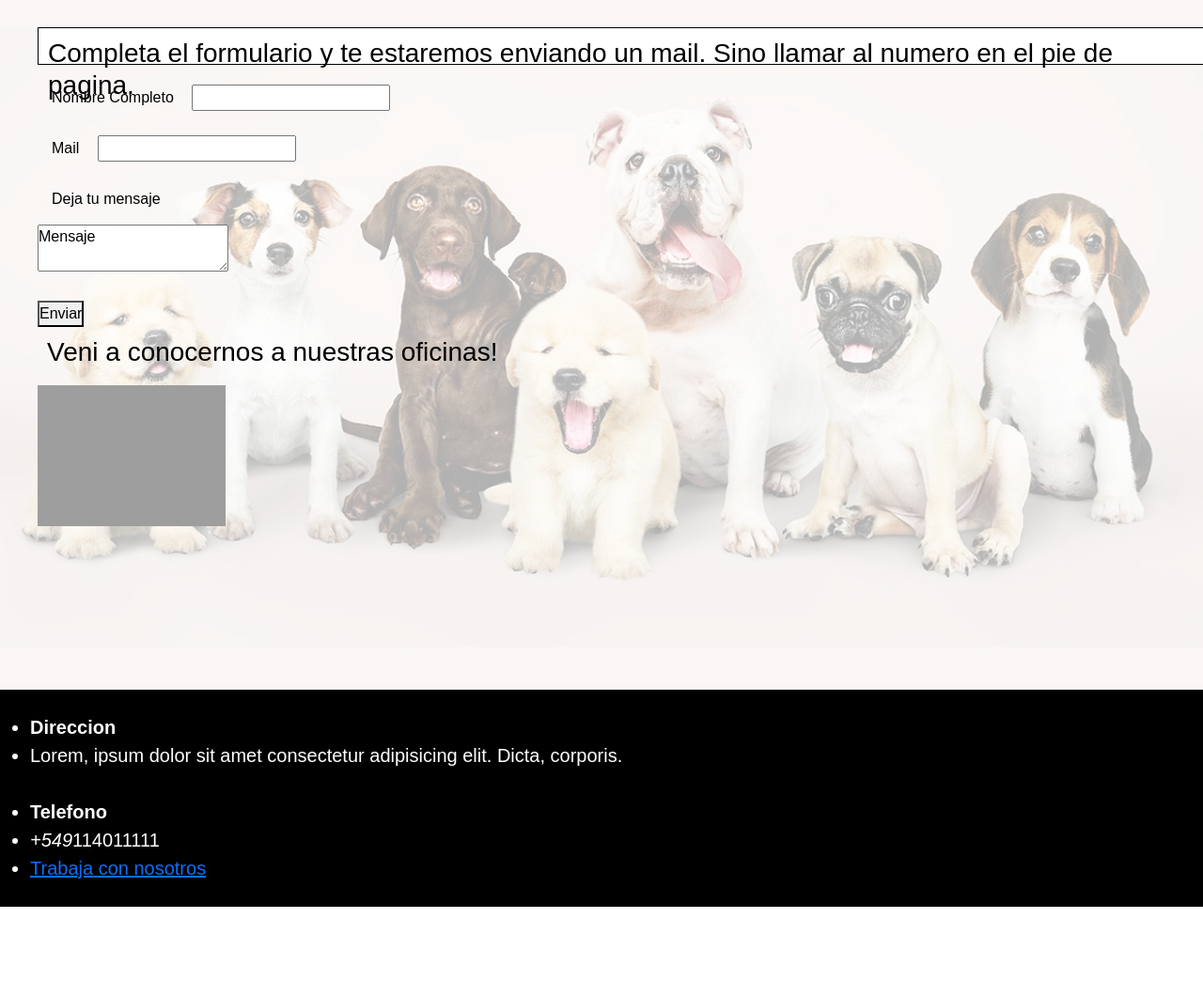
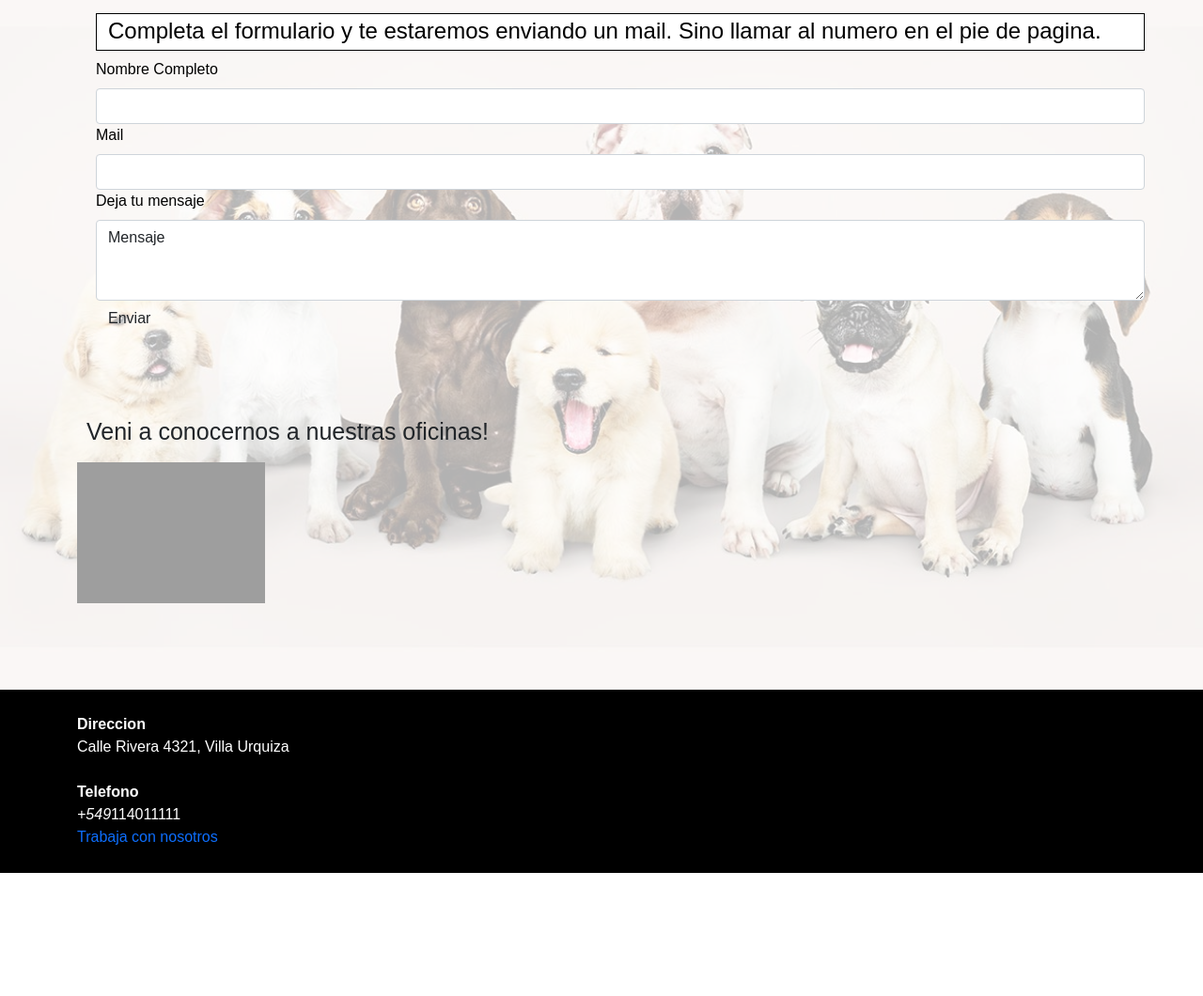
Before and after one commit to icampeol/adopciones, a plain HTML site: page contacto.html in a window 1280 px wide. Shown: the part 266-1326 px from the top of the page at 94% size. Drawn offline with nearby package versions, Linux system fonts and the light colour scheme; grey boxes are pictures that could not be loaded.

Commit message:
commit ultimo status sin scss

```diff
--- a/contacto.html
+++ b/contacto.html
@@ -5,14 +5,18 @@
   <meta http-equiv="X-UA-Compatible" content="IE=edge">
   <meta name="viewport" content="width=device-width, initial-scale=1.0">
   <title>Adopciones Ignacio Campeol</title>
-  <link rel="stylesheet" href="./styles-form.css">
+  <meta name="description" content="En este sitio vas a poder ver todas las mascotas listas para adoptar ">
+  <meta name="keywords"  content="ADOPCION,PERRO,GATO,REFUGIO,MASCOTA,HOGAR,ADOPTAR,RESCATADO,CASTRAR">
+  <!--BOOTSTRAP-->
   <link href="https://cdn.jsdelivr.net/npm/bootstrap@5.0.1/dist/css/bootstrap.min.css" rel="stylesheet" integrity="sha384-+0n0xVW2eSR5OomGNYDnhzAbDsOXxcvSN1TPprVMTNDbiYZCxYbOOl7+AMvyTG2x" crossorigin="anonymous">
   <script src="https://cdn.jsdelivr.net/npm/bootstrap@5.0.1/dist/js/bootstrap.bundle.min.js" integrity="sha384-gtEjrD/SeCtmISkJkNUaaKMoLD0//ElJ19smozuHV6z3Iehds+3Ulb9Bn9Plx0x4" crossorigin="anonymous"></script>
+  <!--Linkeo CSS-->
+  <link rel="stylesheet" href="./styles-form.css">
 </head>
 <body>
   <header class=header>
-    <h1>Adopta tu nueva mascota</h1>
-    <nav>
+    <h1 class=col-4>Adopta tu nueva mascota</h1> <!--Titulo en HEAD-->
+    <nav><!--Barra de menu en HEAD-->
       <ul class=header_menu>
         <li><a href="./index.html">Inicio</a></li>
         <li><a href="./en-adopcion.html">En adopcion</a></li>
@@ -24,35 +28,32 @@
     </ul>
       </nav>
     </header>
-    <main>
-    <div class=main_resto>
+    <main> <!--Container para responsive-->
+    <div class=main_resto><!--Clase para fondo-->
     <form action="+">
-		<fieldset class=formulario>
-			<legend><h3>Completa el formulario y te estaremos enviando un mail. Sino llamar al numero en el pie de pagina.</h3></legend>
-			<label for="nombre">Nombre Completo</label>
-			<input id="nombre" name="nomber" type="text">
-			<br>
-			<label for="telefono">Mail</label>
-			<input id="telefono" name="telefono" type="text">
-			<br>
-			<label for="mensaje">Deja tu mensaje</label>
-            <br>
-			<textarea name="mensaje">Mensaje</textarea>
-			<br>
-			<br>
-			<button type="submit">Enviar</button>
-      <div>
-        <h3>Veni a conocernos a nuestras oficinas!</h3>
-        <iframe width="200px" height="150px" frameborder="0" scrolling="no" marginheight="0" marginwidth="0" src="https://maps.google.com/maps?width=100%25&amp;height=600&amp;hl=es&amp;q=parque%20chas,%20los%20incas%20y%20barnaza+(Mi%20nombre%20de%20egocios)&amp;t=&amp;z=15&amp;ie=UTF8&amp;iwloc=B&amp;output=embed"></iframe><a href="https://www.mapsdirections.info/marcar-radio-circulo-mapa/"></a>
-      </div>
-		</fieldset>
-  	</form>
+    <div class='container form-group achicar'> <!--DIV para aplicar formato de BS-->
+      <fieldset>
+        <legend class=container>Completa el formulario y te estaremos enviando un mail. Sino llamar al numero en el pie de pagina.</legend>
+        <label for="nombre" class=form-label>Nombre Completo</label>
+        <input id="nombre" name="nomber" type="text" class=form-control>
+        <label for="telefono" class=form-label>Mail</label>
+        <input id="telefono" name="telefono" type="text" class=form-control>
+        <label for="mensaje" class=form-label>Deja tu mensaje</label>
+        <textarea name="mensaje" class=form-control rows=3>Mensaje</textarea>
+        <button type="submit" class='btn btn-default'>Enviar</button>
+      </fieldset>
+    </div>
+    </form>
+    <div class='container subir'>
+      <h3>Veni a conocernos a nuestras oficinas!</h3>
+      <iframe width="200px" height="150px" frameborder="0" scrolling="no" marginheight="0" marginwidth="0" src="https://maps.google.com/maps?width=100%25&amp;height=600&amp;hl=es&amp;q=parque%20chas,%20los%20incas%20y%20barnaza+(Mi%20nombre%20de%20egocios)&amp;t=&amp;z=15&amp;ie=UTF8&amp;iwloc=B&amp;output=embed"></iframe><a href="https://www.mapsdirections.info/marcar-radio-circulo-mapa/"></a>
+    </div>
     </div>
 </main>
     <footer>
-      <ul>
+      <ul class=container>
         <li><strong>Direccion</strong></li>
-        <li><span>Lorem, ipsum dolor sit amet consectetur adipisicing elit. Dicta, corporis.</span></li>
+        <li><span>Calle Rivera 4321, Villa Urquiza</span></li>
         <br>
         <li><strong>Telefono</strong></li>
         <li><span><em>+549</em>114011111</span></li>
--- a/styles-form.css
+++ b/styles-form.css
@@ -11,6 +11,7 @@
     flex-direction: column;
     color: black;
     vertical-align: middle;
+    width: 100%;
 }
 nav{
     width: inherit;
@@ -25,7 +26,7 @@ nav{
     position: absolute;
     top: 210px;
     height: 40px;
-    width: 100%;
+    width: inherit;
     font-size: 20px;
     font-family: sans-serif;
     justify-items: center;
@@ -33,13 +34,10 @@ nav{
 header h1 {
     width: fit-content;
     font-family: sans-serif;
-    font-size: 40px;
     background-color: white;
     border-style: solid;
     border-radius: 10px;
-    position:relative;
-    left: 10px;
-    top: 10px;
+    margin: 10px;
     padding:4px;
 }
 header nav ul li {
@@ -81,12 +79,6 @@ form{
     height:700px;
     padding: 10px;
 }
-.formulario{
-   height: inherit;
-   vertical-align: middle;
-   padding-left: 10px;
-   padding-top: 15px;
-}
 .formulario label {
     padding: 15px;
 }
@@ -101,7 +93,6 @@ footer {
     display: flex;
     flex-direction: column;
     font-family: sans-serif;
-    font-size: 20px;
     background-color:black;
     color: white;
     padding-top: 25px;
@@ -141,3 +132,15 @@ input:focus{
     background-color: rgba(185, 185, 185, 0.836);
     transition: 1s;
 }
+ul {
+    list-style: none;
+}
+.achicar {
+    height: 600px;
+    padding-bottom: 0px;
+}
+.subir {
+    position: relative;
+    bottom: 250px;
+    align-items: center;
+}
--- a/styles-main.css
+++ b/styles-main.css
@@ -1,6 +1,8 @@
 * {
     margin: 0px;
-    padding:0px;
+    margin-left: 0px;
+    margin-right: 0px;
+    padding: 0px;
 }
 .header {
     background-image: url(./Img_css/patas.relleno.jpg);
@@ -11,6 +13,7 @@
     flex-direction: column;
     color: black;
     vertical-align: middle;
+    width: 100%;
 }
 nav{
     width: inherit;
@@ -25,7 +28,7 @@ nav{
     position: absolute;
     top: 210px;
     height: 40px;
-    width: 100%;
+    width: inherit;
     font-size: 20px;
     font-family: sans-serif;
     justify-items: center;
@@ -33,13 +36,10 @@ nav{
 header h1 {
     width: fit-content;
     font-family: sans-serif;
-    font-size: 40px;
     background-color: white;
     border-style: solid;
     border-radius: 10px;
-    position:relative;
-    left: 10px;
-    top: 10px;
+    margin: 10px;
     padding:4px;
 }
 header nav ul li {
@@ -47,25 +47,16 @@ header nav ul li {
     justify-items: center;
     align-items: center;
 }
+ul {
+    list-style: none;
+}
 .main_index {
     background-image: url(./Img_css/razas-de-perro-adiestrar-t.jpg);
     background-size:cover;
     background-repeat: no-repeat;
     background-position: center;
-}
-main div {
     height: 750px;
     width: 100%;
-}
-footer {
-    display: flex;
-    flex-direction: column;
-    font-family: sans-serif;
-    font-size: 20px;
-    background-color:black;
-    color: white;
-    padding-top: 25px;
-    padding-bottom: 10px;
 }
 a {
     text-decoration: none;
@@ -81,13 +72,13 @@ a:active {
     color: white;
     background-image: radial-gradient(white,black);
 }
-h3{
+footer {
+    display: flex;
+    flex-direction: column;
     font-family: sans-serif;
-    padding: 10px;
-    font-size: 25px;
+    font-size: 20px;
+    background-color:black;
+    color: white;
+    padding-top: 25px;
+    padding-bottom: 10px;
 }
-p{
-    font-family: sans-serif;
-    padding-left: 40px;
-    font-size: 20px;
-}
--- a/styles-resto.css
+++ b/styles-resto.css
@@ -71,9 +71,10 @@ main {
 }
 .div_refugios {
     display: flex;
-    position: relative;
     flex-direction: column;
+    justify-items: center;
     align-items: center;
+    margin-top: 20px;
 }
 .div_refugios img {
     height: fit-content;
@@ -112,3 +113,10 @@ a:active {
 header nav ul li:active {
     transform: translateZ(10px,10px);
 }
+h3 {
+    padding-top: 10px;
+}
+legend {
+    width: fit-content;
+    height: fit-content;
+}
```
Also changed, not shown: donaciones.html (+24 -21 lines), en-adopcion.html (+11 -7 lines), index.html (+11 -7 lines), quienes-somos.html (+15 -11 lines), refugios.html (+12 -7 lines), trabaja-nosotros.html (+17 -12 lines).
